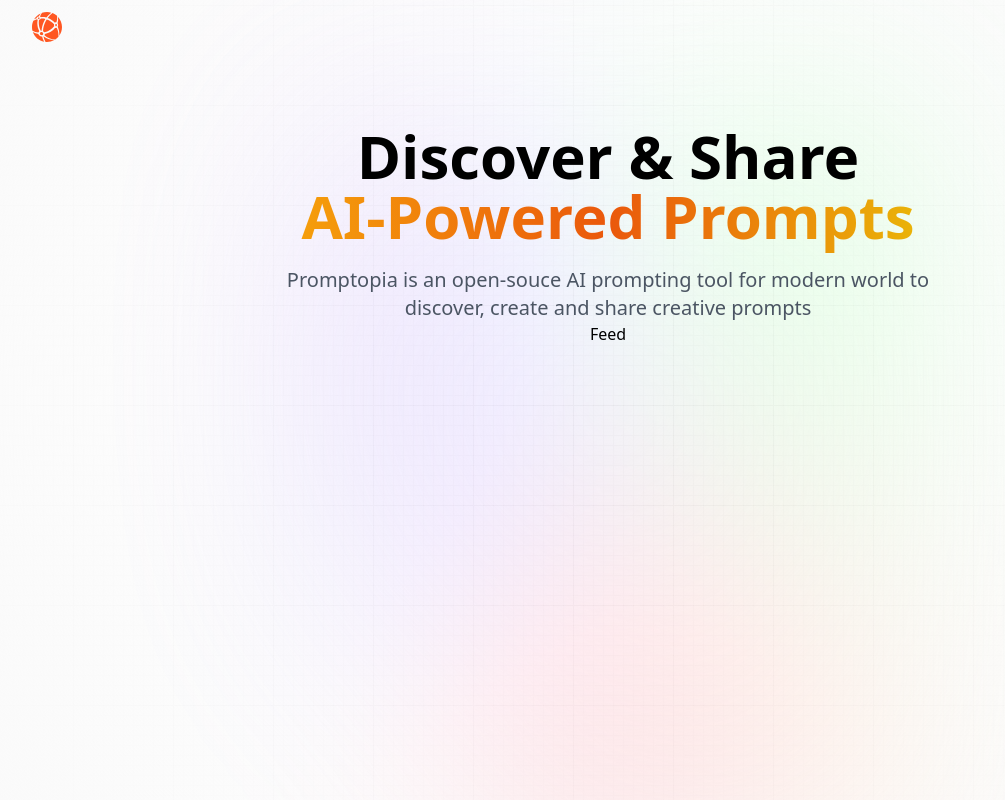
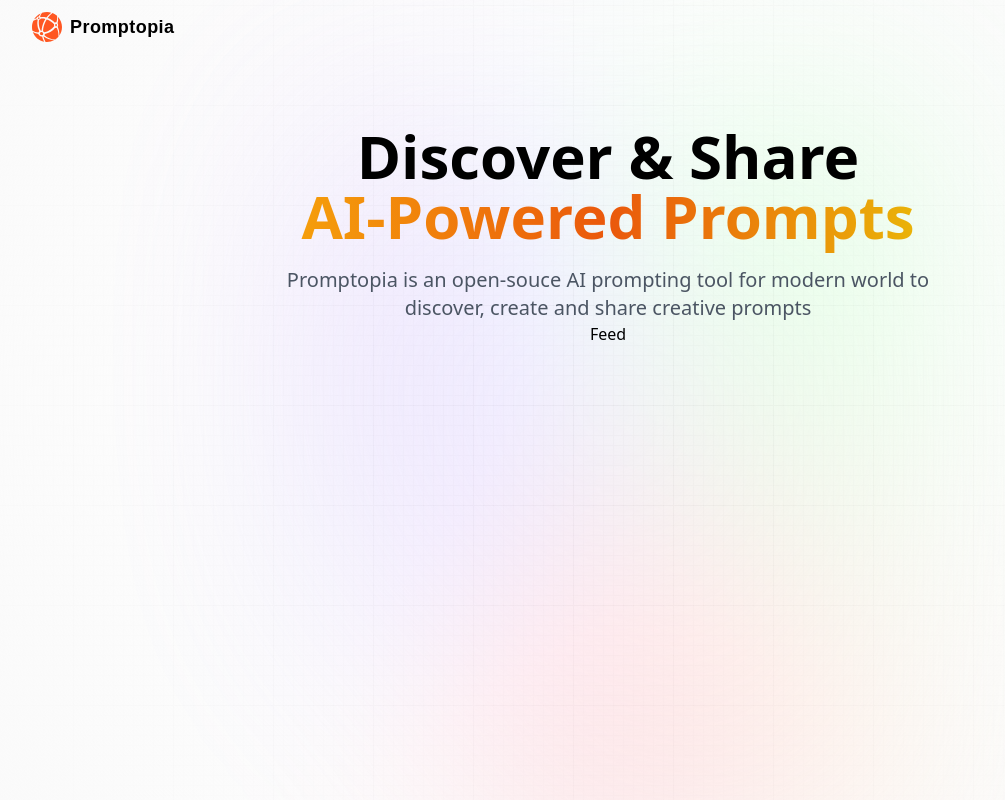
Before and after one commit to Abaid77/promptopia, a Next.js app: page / in a window 1280 px wide. Shown: the whole page, without its empty margins (32-1037 px from the left). Built offline with nearby package versions, Linux system fonts and the light colour scheme.

Commit message:
correct error

```diff
--- a/components/Nav.jsx
+++ b/components/Nav.jsx
@@ -15,7 +15,9 @@
           height={30}
           className="object-contain"
         />
+        <p className="logo_text">Promptopia</p>
       </Link>
+      <div className="sm:flex hidden"></div>
     </nav>
   );
 };
```
